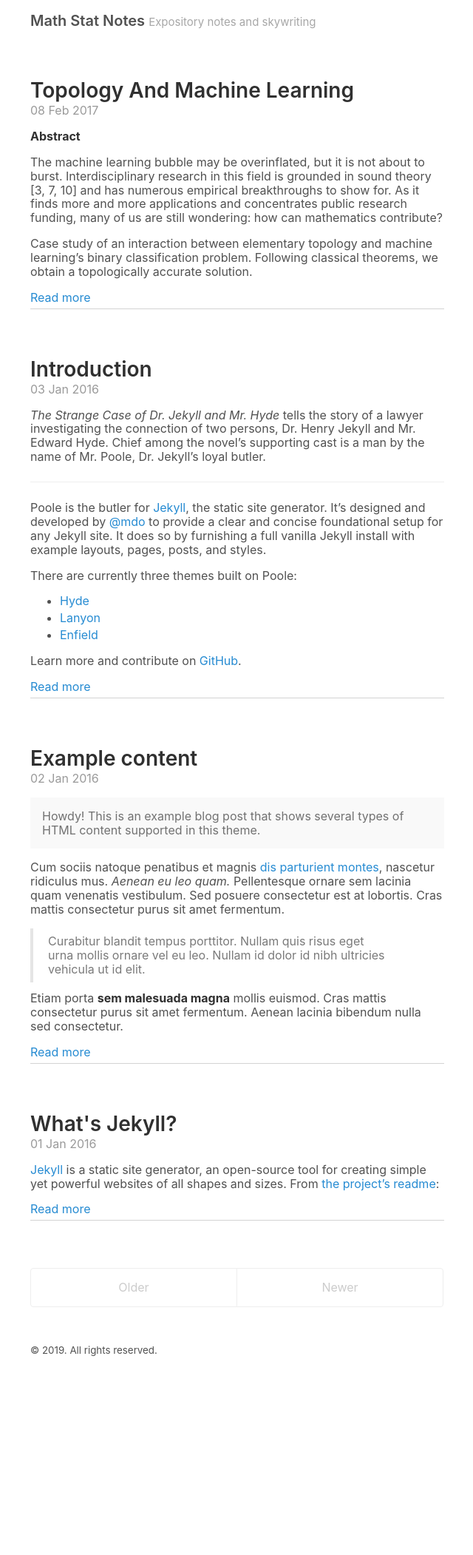
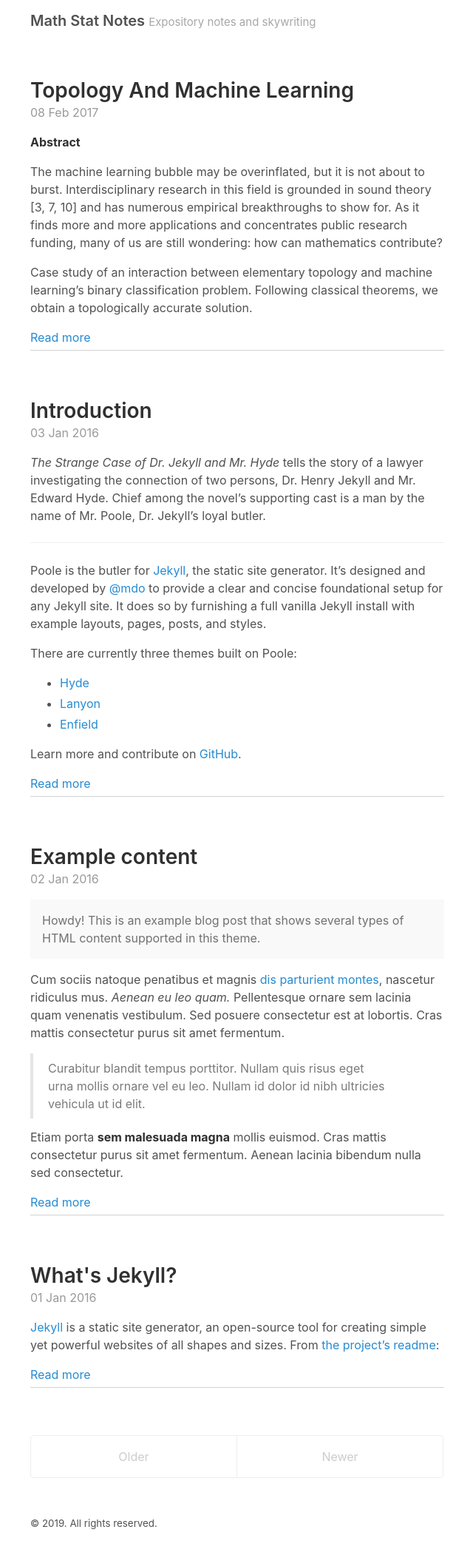
Before and after one commit to OlivierBinette/blog, a Jekyll site: the page built from index.html, in a window 1280 px wide. Shown: the whole page at 74% size, without its empty margins (319-959 px from the left). Built offline with Jekyll 4.4.1, drawn with Linux system fonts in a browser that asks for light colours; the list of posts is cut into pages by our own code; before the commit the page ends 1866 px from its top, so only the background shows below that.

Commit message:
Update _variables.scss

```diff
--- a/_sass/_variables.scss
+++ b/_sass/_variables.scss
@@ -14,8 +14,8 @@
 $brown: #8f5536;
 
 $root-font-family: -apple-system, BlinkMacSystemFont, "Segoe UI", "Roboto", "Oxygen", "Ubuntu", "Cantarell", "Fira Sans", "Droid Sans", "Helvetica Neue", Arial, sans-serif;
-$root-font-size: 8;
-$root-line-height: 1.18;
+$root-font-size: 8pt;
+$root-line-height: 1.5;
 
 $body-color: #515151;
 $body-bg: #fff;
@@ -24,7 +24,7 @@
 $border-color: #e5e5e5;
 
 $large-breakpoint: 38em;
-$large-font-size: 12;
+$large-font-size: 12pt;
 
 $code-font-family: Menlo, Monaco, "Courier New", monospace;
 $code-color: #bf616a;
```
